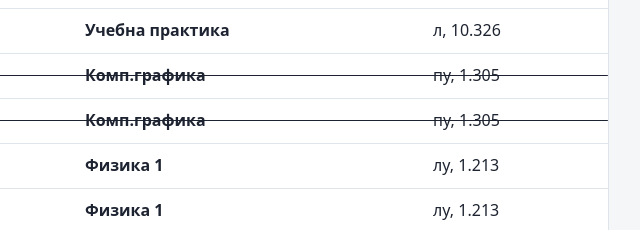
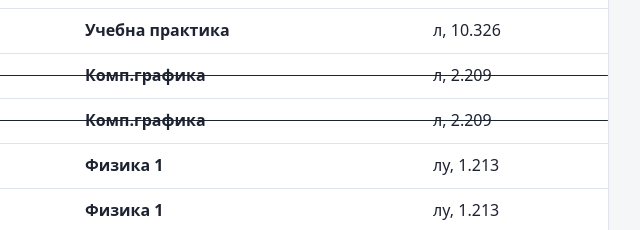
Before and after one commit to hellgames1/kua, a plain HTML site: page index.html in a window 1280 px wide. Shown: the part 1777-2007 px from the top of the page, 411-1051 px from the left. Drawn offline with Linux system fonts and the light colour scheme.

Commit message:
Update index.html

```diff
--- a/index.html
+++ b/index.html
@@ -171,8 +171,8 @@ const SCHEDULE = {
          7: { title: "", details: "" },   // 07:00-07:45
          8: { title: "Учебна практика", details: "л, 10.326" },   // 08:00-08:45
          9: { title: "Учебна практика", details: "л, 10.326" },   // 09:00-09:45
-        10: { title: "Комп.графика", details: "пу, 1.305" },   // 10:00-10:45
-        11: { title: "Комп.графика", details: "пу, 1.305" },   // 11:00-11:45
+        10: { title: "Комп.графика", details: "л, 2.209" },   // 10:00-10:45
+        11: { title: "Комп.графика", details: "л, 2.209" },   // 11:00-11:45
         12: { title: "Физика 1", details: "лу, 1.213" },   // 12:00-12:45
         13: { title: "Физика 1", details: "лу, 1.213" },   // 13:00-13:45
         14: { title: "Физика 1", details: "л, 1.219" },   // 14:00-14:45
```
